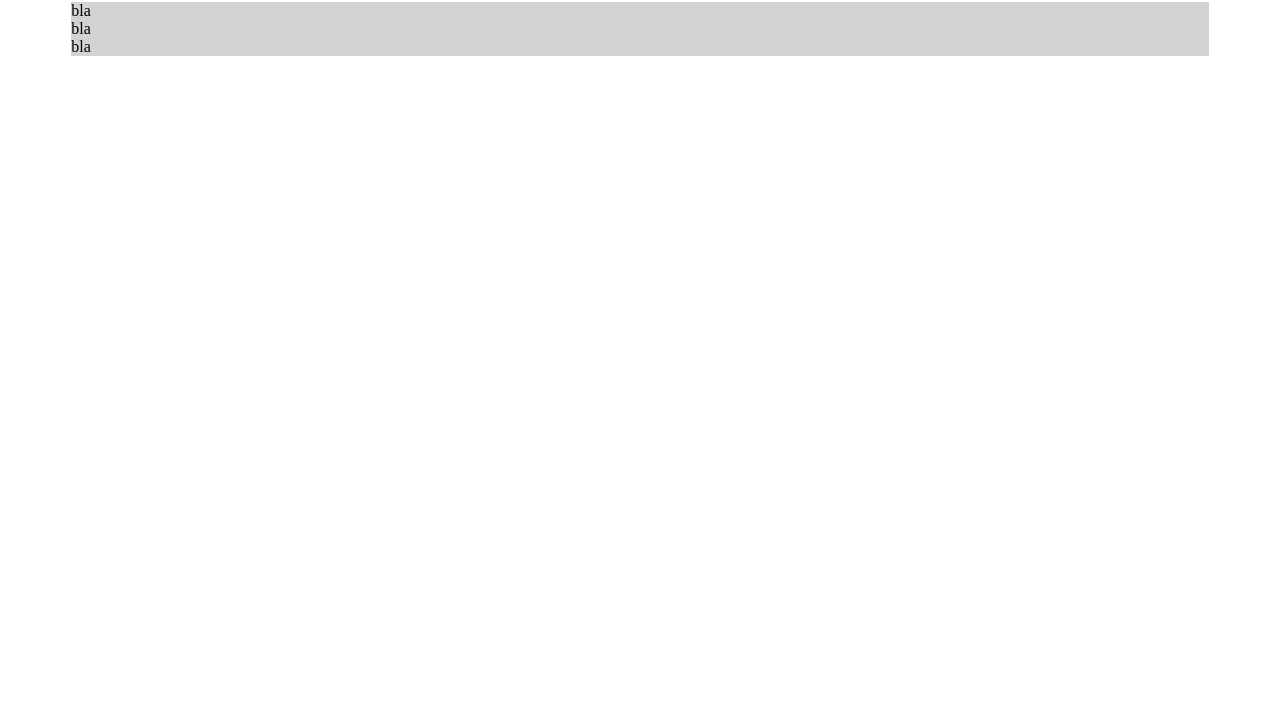
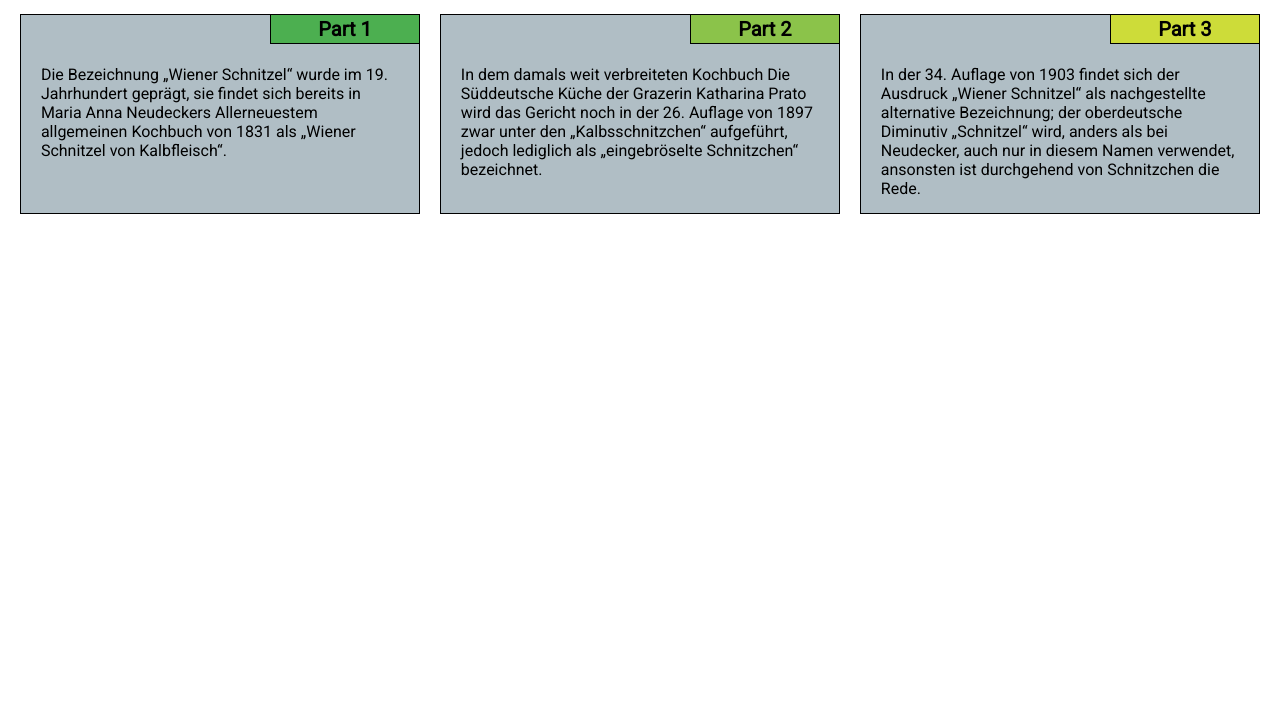
Before and after one commit to bl4ck0ut1988/html.css.js.coursera, a plain HTML site: page coding_assignment_module_2/index.html in a window 1280 px wide. Shown: the part 78-800 px from the top of the page. Drawn offline with Linux system fonts and the light colour scheme.

Commit message:
finish assigment

```diff
--- a/coding_assignment_module_2/css/style.css
+++ b/coding_assignment_module_2/css/style.css
@@ -1,22 +1,90 @@
+* {
+	box-sizing: border-box;
+	margin: 0;
+	padding: 0;
+}
+
+html {
+	font-family: 'Roboto', sans-serif;
+}
+
+h1 {
+	font-size: 36px;
+	font-weight: 800;
+	text-align: center;
+	margin: 20px 0;
+}
+
 .column {
 	width: 100%;
+	padding: 0 10px 10px 10px;
 }
 
-section {
-	background-color: lightgrey;
+.section-content {
+	position: relative;
+	height: 200px;
+	margin: 10px;
+	border: 1px solid black;
+	background-color: #B0BEC5;
+}
+
+.section-title {
+	text-align: center;
+	position: absolute;
+	font-size: 20px;
+	font-weight: 600;
+	border: 1px solid;
+	padding-top: 2px;
+	height: 30px;
+	width: 150px;
+	top: -1px;
+	right: -1px;
+}
+
+#part1 {
+	background-color: #4CAF50;
+}
+
+#part2 {
+	background-color: #8BC34A;
+}
+
+#part3 {
+	background-color: #CDDC39;
+}
+
+p {
 	width: 90%;
+	margin-top: 50px;
 	margin-left: auto;
 	margin-right: auto;
 }
 
-@media (max-width: 992px) {
-
+@media (min-width: 992px) {
+	.col-lg-4 {
+		float: left;
+		width: 33.33%;
+	}
 }
 
 @media (min-width: 768px) and (max-width: 991px) {
+	.col-md-6, .col-md-12 {
+		float: left;
+	}
+
+	.col-md-6 {
+		width: 50%;
+	}
+
+	.col-md-12 {
+		width: 100%;
+	}
 
 }
 
 @media (max-width: 767px) {
-
+	.col-sm-12 {
+		float: left;
+		width: 100%;
+	}
 }
--- a/coding_assignment_module_2/index.html
+++ b/coding_assignment_module_2/index.html
@@ -3,11 +3,38 @@
 <head>
 	<title></title>
 	<link rel="stylesheet" type="text/css" href="css/style.css">
+	<link href="https://fonts.googleapis.com/css?family=Roboto" rel="stylesheet">
 </head>
 <body>
-<h1>Title</h1>
-<section>bla</section>
-<section>bla</section>
-<section>bla</section>
+	<h1>Schnitzel</h1>
+	<div class="column">
+		<div class="section-container col-lg-4 col-md-6 col-sm-12">
+			<div class="section-content">
+				<div id="part1" class="section-title">
+					Part 1
+				</div>
+				<p>Die Bezeichnung „Wiener Schnitzel“ wurde im 19. Jahrhundert geprägt, sie findet sich bereits in Maria Anna Neudeckers Allerneuestem allgemeinen Kochbuch von 1831 als „Wiener Schnitzel von Kalbfleisch“.
+				</p>
+			</div>
+		</div>
+		<div class="section-container col-lg-4 col-md-6 col-sm-12">
+			<div class="section-content">
+				<div id="part2" class="section-title">
+					Part 2
+				</div>
+				<p>In dem damals weit verbreiteten Kochbuch Die Süddeutsche Küche der Grazerin Katharina Prato wird das Gericht noch in der 26. Auflage von 1897 zwar unter den „Kalbsschnitzchen“ aufgeführt, jedoch lediglich als „eingebröselte Schnitzchen“ bezeichnet.
+				</p>
+			</div>
+		</div>
+		<div class="section-container col-lg-4 col-md-12 col-sm-12">
+			<div class="section-content">
+				<div id="part3" class="section-title">
+					Part 3
+				</div>
+				<p>In der 34. Auflage von 1903 findet sich der Ausdruck „Wiener Schnitzel“ als nachgestellte alternative Bezeichnung; der oberdeutsche Diminutiv „Schnitzel“ wird, anders als bei Neudecker, auch nur in diesem Namen verwendet, ansonsten ist durchgehend von Schnitzchen die Rede.
+				</p>
+			</div>
+		</div>
+	</div>
 </body>
 </html>
```
